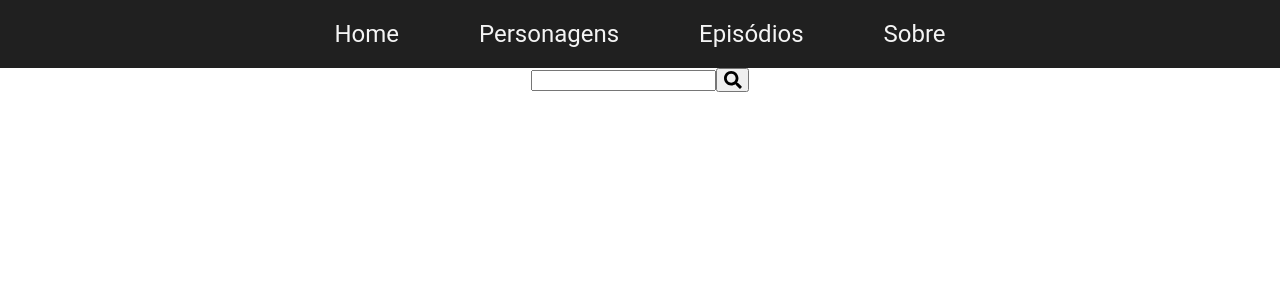
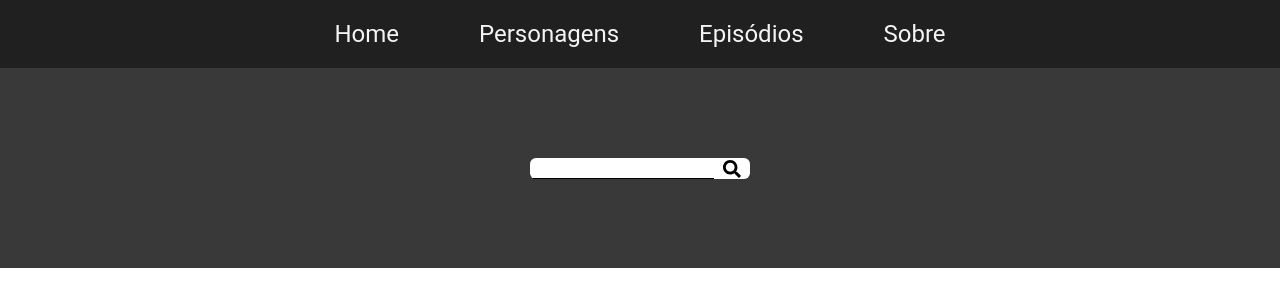
Before and after one commit to TrioGamerBr/rick-morty-react, a React (Create React App) app: page /personagens in a window 1280 px wide. Shown: the top 306 px of the page. Built offline with nearby package versions, Linux system fonts and the light colour scheme; no server answers.

Commit message:
Atualizando página de busca de personagens

```diff
--- a/src/Pages/Personagens/index.js
+++ b/src/Pages/Personagens/index.js
@@ -1,34 +1,59 @@
-import HeaderResponsive from "../../Components/HeaderResponsive";
-import api from "../../Api";
-import { useState, useEffect } from "react";
-import { faSearch } from '@fortawesome/free-solid-svg-icons'
-import { FontAwesomeIcon } from "@fortawesome/react-fontawesome";
+import React, { useState } from 'react';
+import HeaderResponsive from '../../Components/HeaderResponsive';
+import api from '../../Api';
+import { FontAwesomeIcon } from '@fortawesome/react-fontawesome';
+import { faSearch } from '@fortawesome/free-solid-svg-icons';
+import './styles.css';
+import Card from "../../Components/Card";
 
 function Personagens(){
-    const [data,setData] = useState(null);
-    useEffect(() =>{
-        async function loadAll(){
-            const res = await api.getPersonagemByName();
-            console.log("Dados: ", res.data);
+    const [data, setData] = useState(null);
+    const [name, setName] = useState("");
+
+    async function load() {
+        let res = await api.getPersonagemByName(name);
+        setData(res)
+    }
+
+    async function searchCharacter(event){
+        event.preventDefault();
+        setData(null);
+        if(name){
+            load();
         }
-        loadAll();
-    }, [data]);
+    }
 
-    function checkButton(){
-        setData("")
+    function handleName(event) {
+        setName(event.target.value);
     }
+
     return(
         <div>
             <HeaderResponsive />
-            <div className = "search-cotainer">
-                <form onSubmit = {checkButton}>
-                    <input />
-                    <button type="submit"><FontAwesomeIcon icon = {faSearch} size="lg"/></button>
+            <div className="search-container">
+                <form onSubmit={searchCharacter}>
+                    <input onChange={handleName}/>
+                    <button type="submit">
+                        <FontAwesomeIcon icon={faSearch} size="lg"/>
+                    </button>
                 </form>
+            </div>
+            <div className="results-container">
+                {data &&
+                    ((data.error)
+                        ? <h1>Busca não encontrada</h1>
+                        : data.results.map((item, key) => {
+                            return <Card
+                                key={key}
+                                id={item.id}
+                                img={item.image}
+                                name={item.name}
+                            />
+                        })
+                    )
+                }
             </div>
         </div>
     );
 }
-
-
 export default Personagens;
--- /dev/null
+++ b/src/Pages/Personagens/styles.css
@@ -0,0 +1,34 @@
+.search-container{
+    height: 200px;
+    background-color: #393939;
+
+    display: flex;
+    justify-content: center;
+    align-items: center;
+}
+.search-container form{
+    border-radius: 6px;
+    background-color: #fff;
+    padding: 0px 3px;
+}
+.search-container form input{
+    outline: none;
+    border: 0;
+    border-bottom: 1px solid black;
+    margin-right: 3px;
+}
+.search-container form button{
+    background-color: transparent;
+    border: 0;
+}
+.search-container form button:hover{
+    cursor: pointer;
+    background-color: #efefef;
+}
+.results-container{
+    display: flex;
+    flex-wrap: wrap;
+    justify-content: space-around;
+    gap: 30px;
+    padding: 60px 0px;
+}
```
